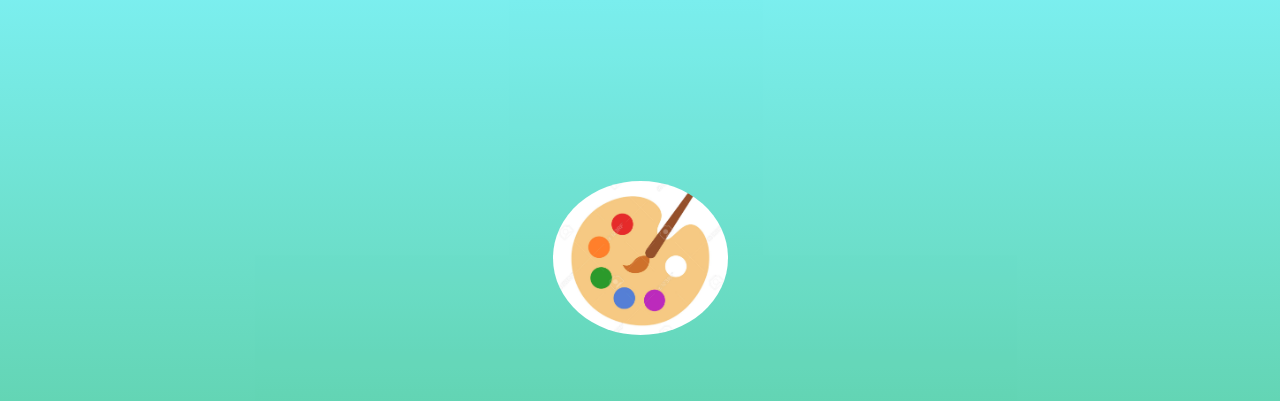
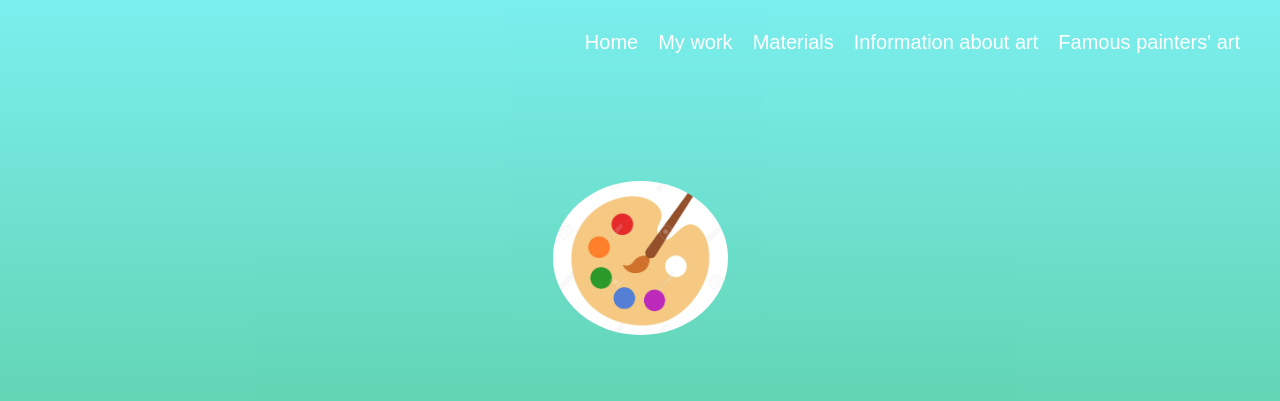
Before and after one commit to NithyaKanamarlapudi/My-favorite, a plain HTML site: page index.html in a window 1280 px wide. Shown: the top 401 px of the page. Drawn offline with Linux system fonts and the light colour scheme; a script that the page names is missing.

Commit message:
Add files via upload

```diff
--- a/index.html
+++ b/index.html
@@ -8,6 +8,13 @@
 </head>
 
 <body>
+    <ul class="menu">
+        <li class="links">Home</li>
+        <li class="links">My work</li>
+        <li class="links">Materials</li>
+        <li class="links">Information about art</li>
+        <li class="links">Famous painters' art</li>
+    </ul>
     <script src="main.js"></script>
     <section id="welcome" class="container">
         <div id="innercontainer">
--- a/style.css
+++ b/style.css
@@ -59,3 +59,24 @@ h3{
     margin: 8px;
     margin-left: 500px;
 }
+.menu{
+    list-style: none;
+    font-family: sans-serif;
+        position:absolute;
+    top:10px;
+    right:30px;
+    z-index: 10;
+}
+.links{
+    float: left;
+    color: white;
+    padding-top: 5px;
+    padding-left: 10px;
+    padding-right: 10px;
+    padding-bottom: 5px;
+    font-family:sans-serif;
+    font-size: 20px;
+}
+.links:hover{
+    background-color: darkblue;
+}
```
